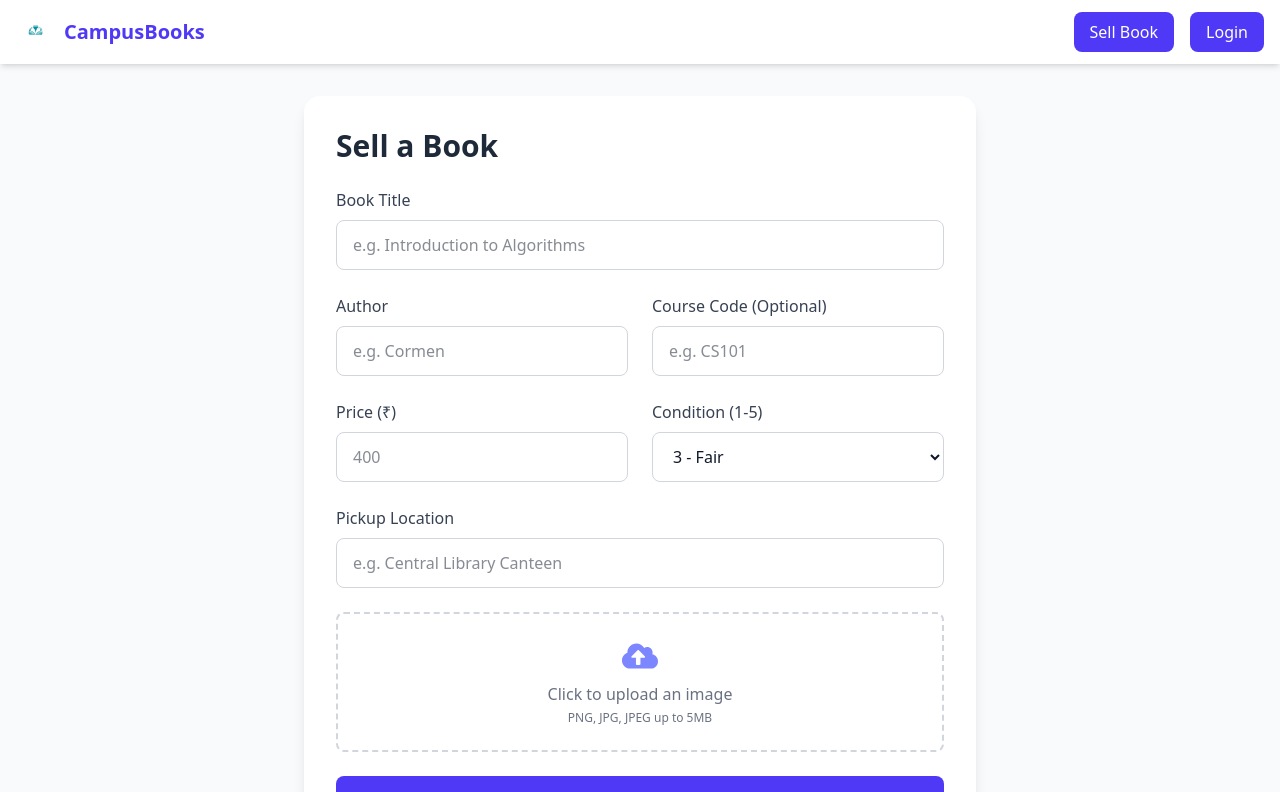
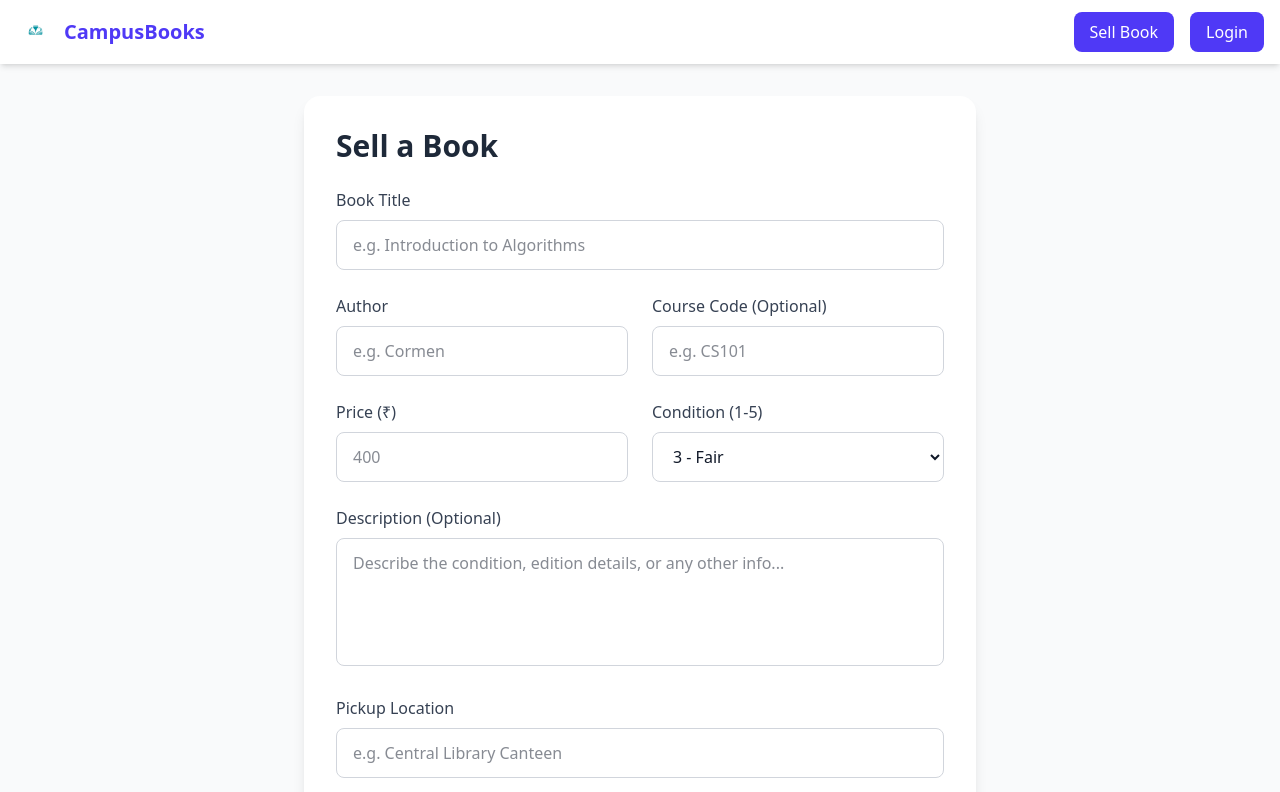
Before and after one commit to venudhannoju-glitch/CampusBook, a React (Vite) app in the folder client/: page /sell in a window 1280 px wide. Shown: the top 792 px of the page. Built offline with nearby package versions, Linux system fonts and the light colour scheme; no server answers.

Commit message:
feat: Add optional description field to book selling flow

```diff
--- a/client/src/pages/SellBook.jsx
+++ b/client/src/pages/SellBook.jsx
@@ -146,6 +146,17 @@
                     </div>
 
                     <div>
+                        <label className="block text-gray-700 font-medium mb-2">Description (Optional)</label>
+                        <textarea
+                            name="description"
+                            className="w-full px-4 py-3 rounded-lg border border-gray-300 focus:outline-none focus:ring-2 focus:ring-indigo-500 h-32 resize-none"
+                            placeholder="Describe the condition, edition details, or any other info..."
+                            value={formData.description}
+                            onChange={handleChange}
+                        />
+                    </div>
+
+                    <div>
                         <label className="block text-gray-700 font-medium mb-2">Pickup Location</label>
                         <input
                             type="text"
```
Also changed, not shown: 1 other file (tests, documents, lock files or other folders).
